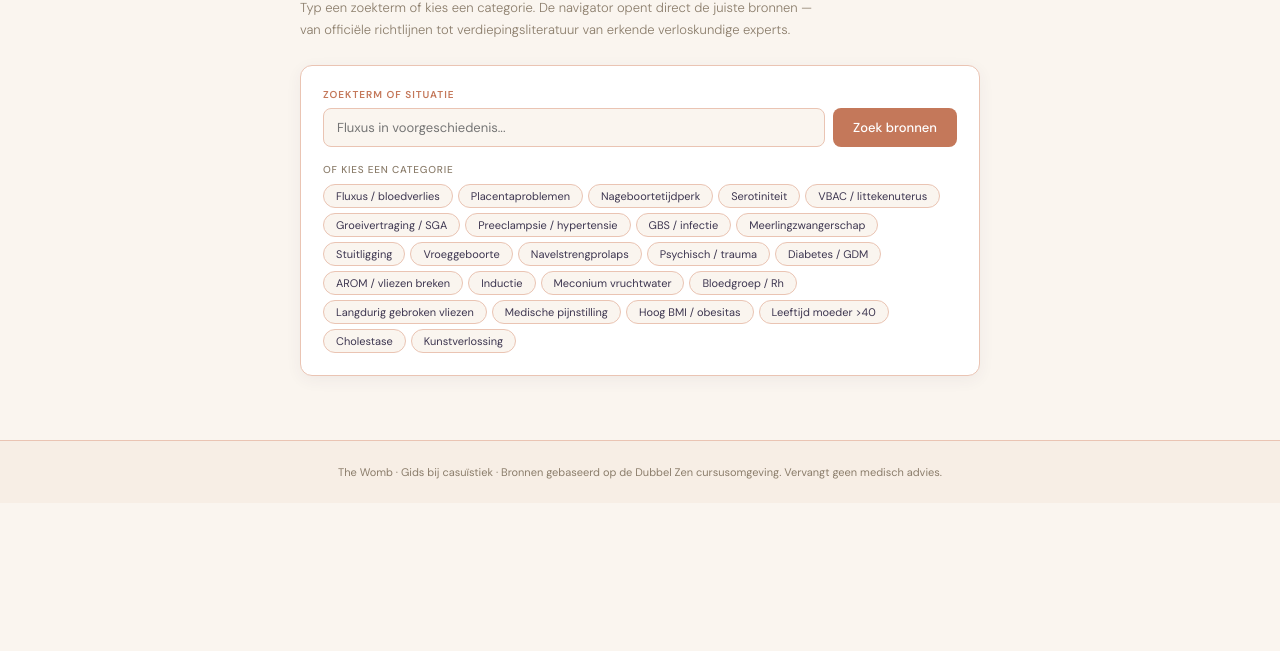
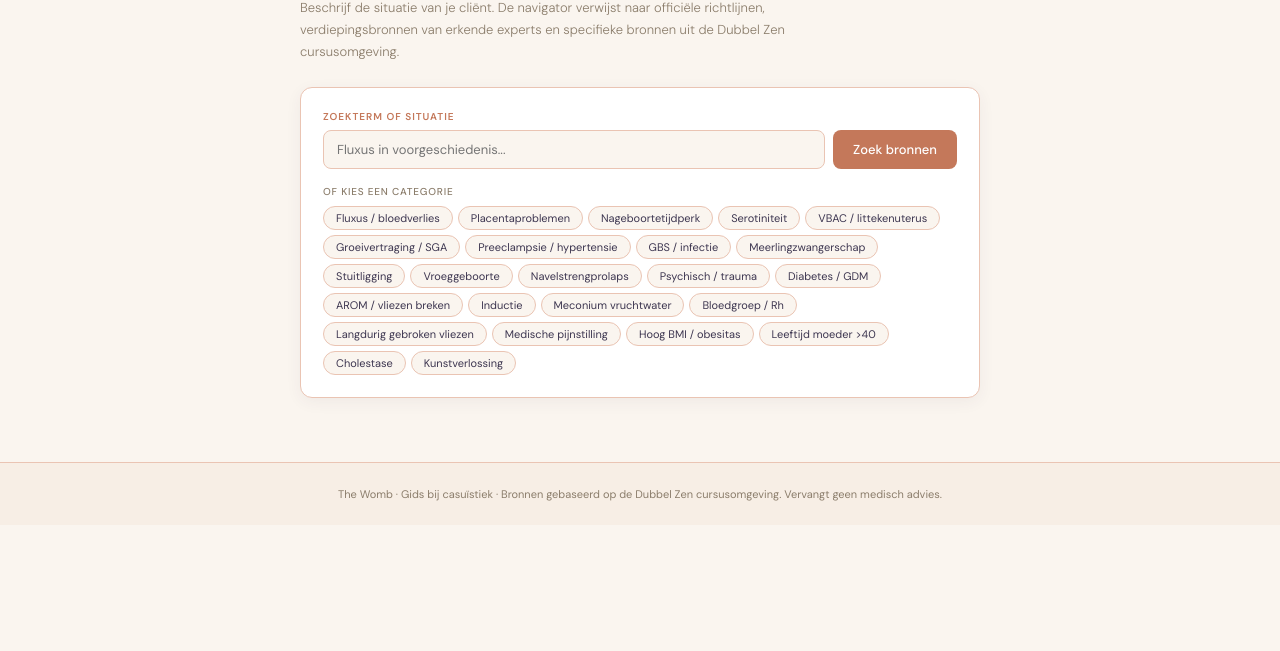
Before and after one commit to Dubbelzen/The-Womb---Kennistool, a plain HTML site: page index.html in a window 1280 px wide. Shown: the part 149-800 px from the top of the page. Drawn offline with Linux system fonts and the light colour scheme.

Commit message:
Update index.html

```diff
--- a/index.html
+++ b/index.html
@@ -62,7 +62,7 @@ footer { text-align: center; padding: 24px 20px; font-size: 11px; color: #8B7D6B
 
 <div class="main">
   <h1>ZOEK KENNIS VOOR JOUW <span>CASUS</span></h1>
-  <p class="intro">Typ een zoekterm of kies een categorie. De navigator opent direct de juiste bronnen — van officiële richtlijnen tot verdiepingsliteratuur van erkende verloskundige experts.</p>
+  <p class="intro">Beschrijf de situatie van je cliënt. De navigator verwijst naar officiële richtlijnen, verdiepingsbronnen van erkende experts en specifieke bronnen uit de Dubbel Zen cursusomgeving.</p>
 
   <div class="card">
     <label class="field-lbl">Zoekterm of situatie</label>
```
